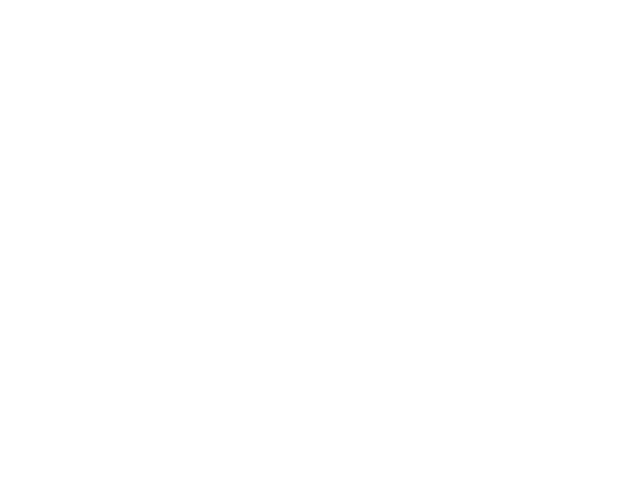
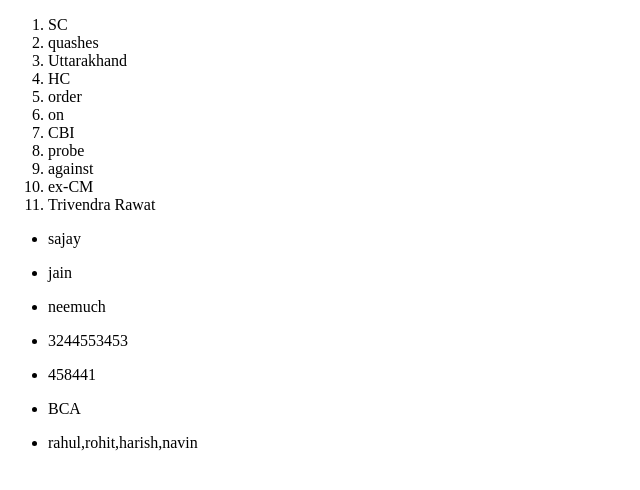
Before and after one commit to rakeshkhaarol/04jan2023, a plain HTML site: page index.html in a window 1280 px wide. Shown: the whole page, without its empty margins (0-640 px from the left). Drawn offline with Linux system fonts and the light colour scheme.

Commit message:
commit 2

```diff
--- a/index.html
+++ b/index.html
@@ -7,8 +7,12 @@
         <title>js  for in and for of loop</title>
     </head>
     <body>
+        <ol class="myol">
+
+        </ol>
         <script>
             //i can write the js code cloging the body tag
+            var myoll = document.querySelector(".myol")
             let students ={//object
                 //1. propertis:value/key:value
                 name:'sajay',
@@ -16,6 +20,7 @@
                 address:`neemuch`,
                 mobileNo:3244553453,
                 pincode:458441,
+                class:"BCA",
                 friends:['rahul',"rohit",`harish`,"navin"]
 
                 //2. method
@@ -26,10 +31,45 @@
                 // code block to be executed
             }
             */
+            /*
+                How many ways to access the js object Value?
+                1.objectName.property   . = member selection operator
+                2.objectName["property"]
+                3.objectName[expression]
+            */
            for (let student in students){
-            console.log (students[student])
+            //console.log (students[student])
+            //myoll.innerHTML=students[`${student}`]
+            document.write(`<ul><li>${students[student]}</li></ul>`)
            };
 
         </script>
+        <script>
+            //i can write the js code cloging the body tag
+            let newses =[// [] is an Array
+
+                "SC",
+                "quashes",
+                'Uttarakhand',
+                'HC ',
+                `order`,
+                `on`,
+                'CBI',
+                'probe',
+                "against",
+                "ex-CM",
+                "Trivendra Rawat"
+            ];
+
+            /*
+            for (variable of iterable) {
+                // code block to be executed
+            }
+            */
+           for (news of newses){
+            //console.log(news)
+            myoll.innerHTML=myoll.innerHTML+`<li>${news}</li>`
+           }
+        </script>
     </body>
 </html>
```
